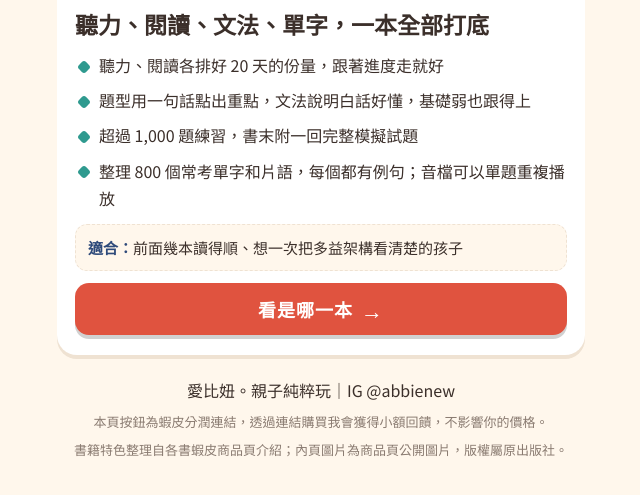
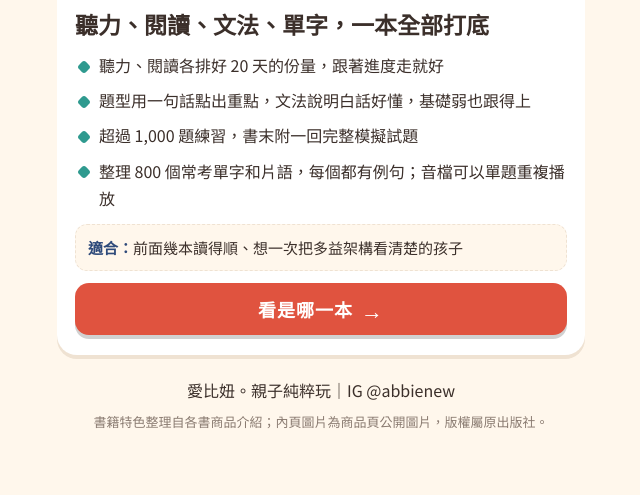
Before and after one commit to abbienew46-cpu/booklist, a plain HTML site: page index.html in a window 1280 px wide. Shown: the part 4065-4560 px from the top of the page, without its empty margins (319-959 px from the left). Drawn offline with Linux system fonts and the light colour scheme; a web font is replaced by a local one.

Commit message:
Add files via upload

```diff
--- a/index.html
+++ b/index.html
@@ -251,8 +251,7 @@
 
   <footer>
     <div class="who">愛比妞。親子純粹玩｜IG @abbienew</div>
-    <div>本頁按鈕為蝦皮分潤連結，透過連結購買我會獲得小額回饋，不影響你的價格。</div>
-    <div>書籍特色整理自各書蝦皮商品頁介紹；內頁圖片為商品頁公開圖片，版權屬原出版社。</div>
+    <div>書籍特色整理自各書商品介紹；內頁圖片為商品頁公開圖片，版權屬原出版社。</div>
   </footer>
 </div>
 
```
